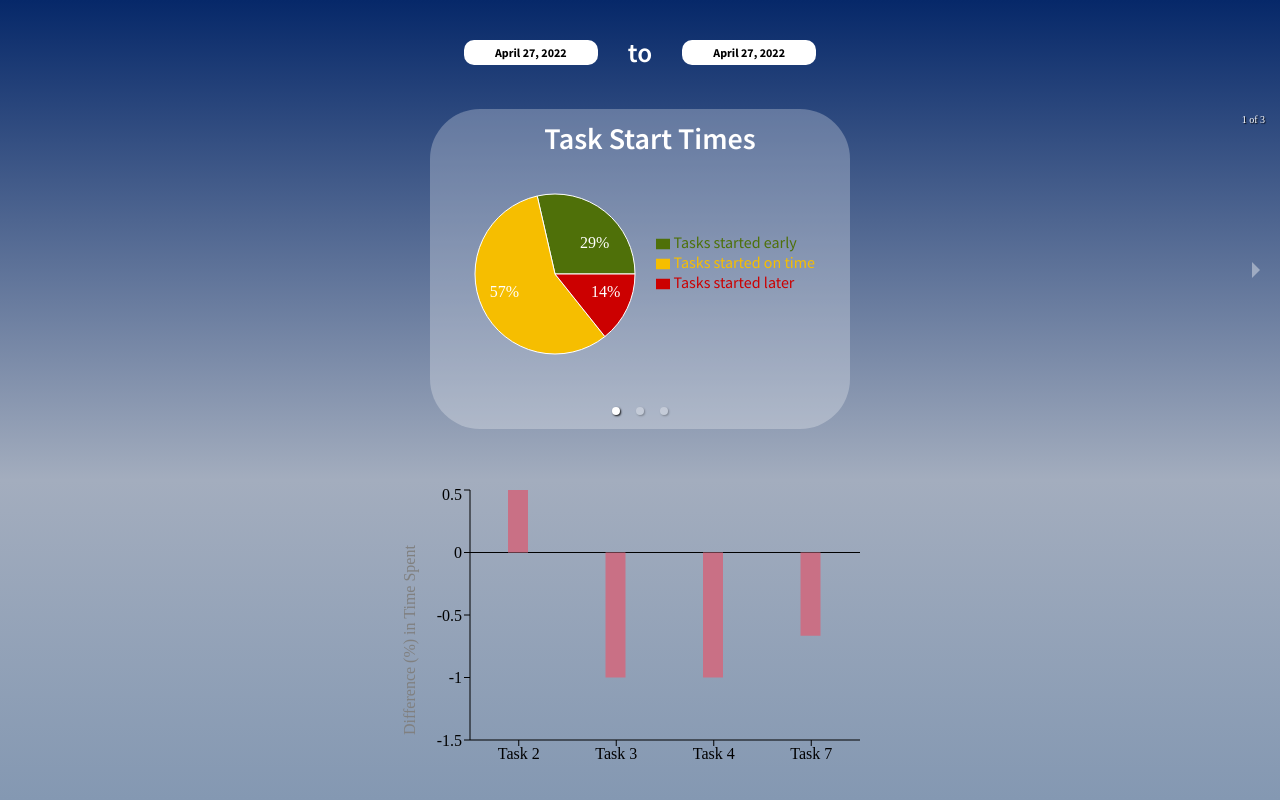
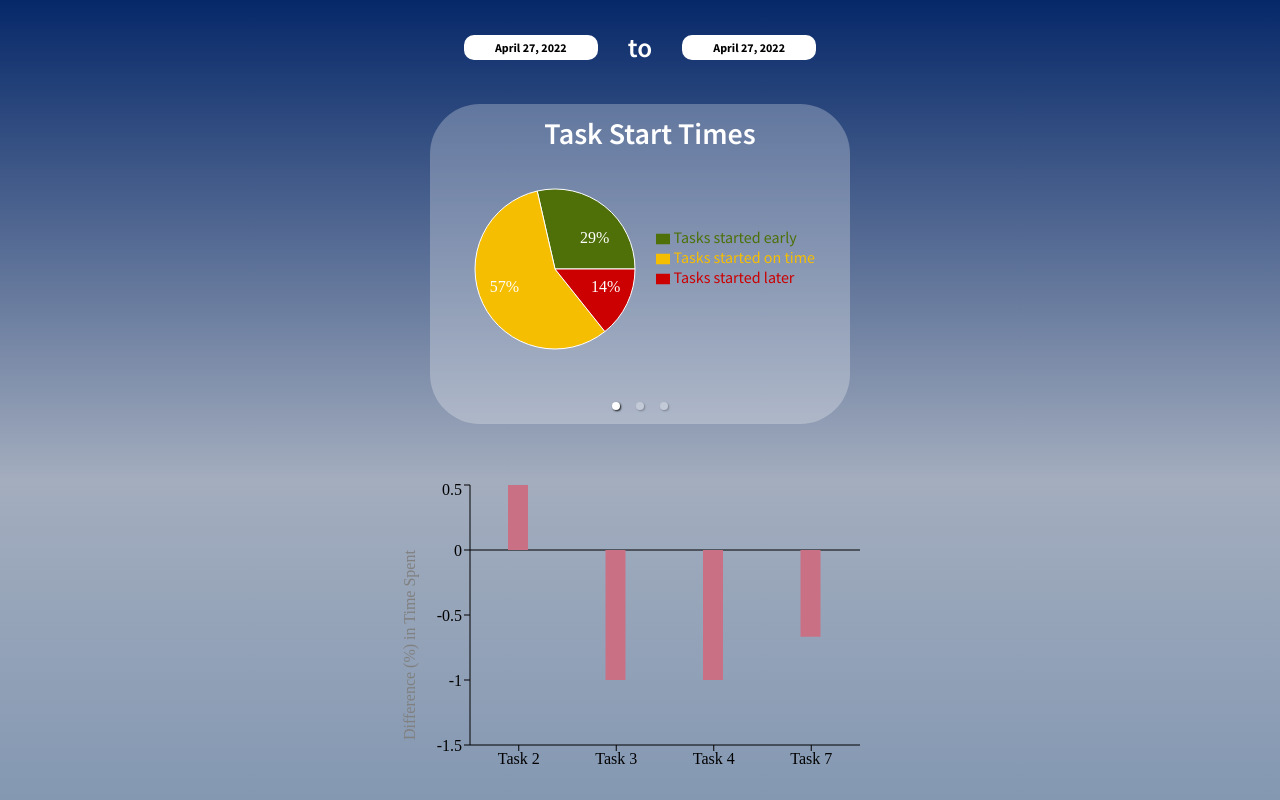
Before and after one commit to utmgdsc/UTimeManager, a React (Create React App) app in the folder client/: page /insights in a window 1280 px wide. Built offline with nearby package versions, Linux system fonts and the light colour scheme.

Commit message:
Resolve some PR comments

```diff
--- a/client/src/components/Carousel/CarouselOverride.css
+++ b/client/src/components/Carousel/CarouselOverride.css
@@ -3,3 +3,11 @@
   flex-flow: column !important;
   align-items: center !important;
 }
+
+.carousel-status {
+  display: none;
+}
+
+.carousel.carousel-slider .control-arrow {
+  display: none;
+}
--- a/client/src/components/TaskDurationBarChart/TaskDurationBarChart.js
+++ b/client/src/components/TaskDurationBarChart/TaskDurationBarChart.js
@@ -32,7 +32,7 @@ export const TaskDurationBarChart = ({ taskResponseData }) => {
     <div className={styles.scrollableTaskChart}>
       <BarChart
         width={500}
-        height={290}
+        height={300}
         data={taskDurationDifferences}
         margin={{
           top: 5,
--- a/client/src/components/TaskStatusChart/TaskStatusChart.js
+++ b/client/src/components/TaskStatusChart/TaskStatusChart.js
@@ -30,9 +30,8 @@ const chartLabel = ({
   );
 };
 
-const COLORS = ["#4F7009", "#F6BE00", "#cc0000"];
-
 export const TaskStatusChart = ({ tasksData, chartHeader }) => {
+  const COLORS = ["#4F7009", "#F6BE00", "#cc0000"];
   return (
     <div className={styles.overlay}>
       <PieChart width={380} height={300}>
```
